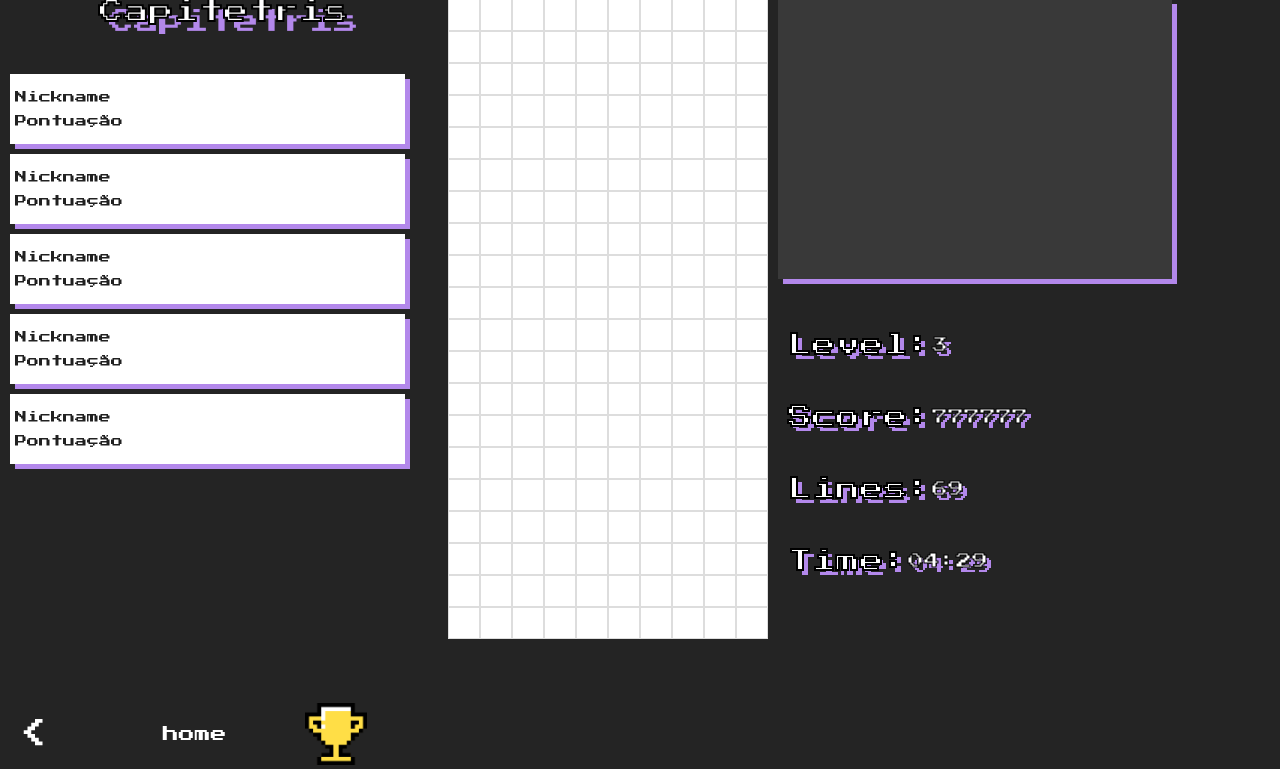
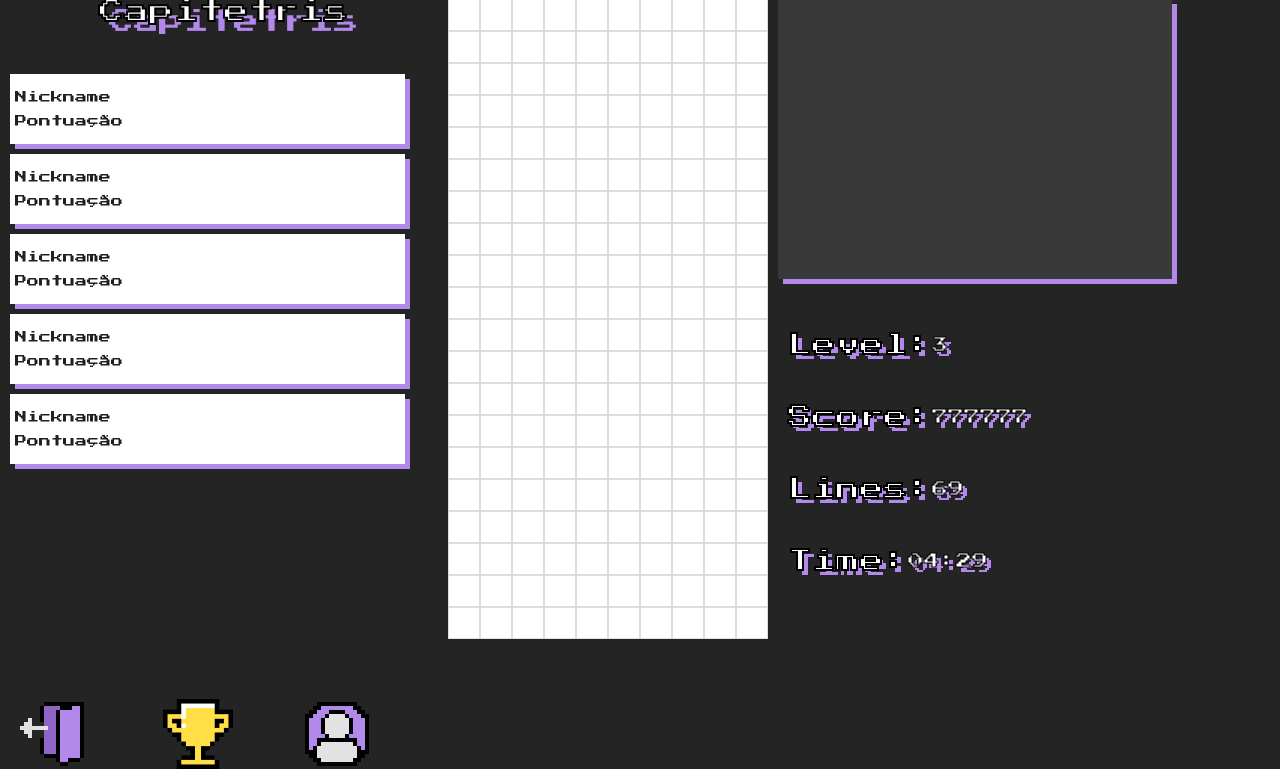
Before and after one commit to satoshi-eric/Capitetris, a PHP site: page /tela_inicial.html in a window 1280 px wide. Shown: the part 31-800 px from the top of the page. Run offline with PHP 8.4, Linux system fonts and the light colour scheme.

Commit message:
nav icons & href fix

```diff
--- a/Projeto/css/tela_inicial.css
+++ b/Projeto/css/tela_inicial.css
@@ -155,3 +155,11 @@ p.content-game-data{
     float: left;
     background-color: white;
 }
+
+.iconNav {
+    transition: transform .25s ease-in;
+}
+
+.iconNav:hover {
+    transform: scale(1.04, 1.04);
+}
--- a/Projeto/tela_inicial.html
+++ b/Projeto/tela_inicial.html
@@ -33,17 +33,20 @@
                 </div>
             </div>
             <div class="navigation">
-                <div class="back">
-                    <label>
-                        &lt;
-                    </label>
+                <div class="nav_logout iconNav">
+                    <a href="index.html">
+                        <img src="./images/logoutAlt.png" class="iconNav" alt="icon_sair">
+                    </a>
                 </div>
-                <div class="nav_home">
-                    home
-                    <!-- <img src="./images/house_2.png" alt="icon_house"> -->
+                <div class="nav_ranking iconNav">
+                    <a href="ranking.html">
+                        <img src="./images/trophy.png" class="iconNav" alt="icon_trofeu">
+                    </a>
                 </div>
-                <div class="nav_ranking">
-                    <img src="./images/trophy.png" alt="icon_trofeu">
+                <div class="nav_user">
+                    <a href="alteracao.html">
+                        <img src="./images/user.png" class="iconNav" alt="icon_usuario">
+                    </a>
                 </div>
             </div>
         </div>
```
Also changed, not shown: Projeto/images/logoutAlt.png (added), Projeto/images/user.png (added).
